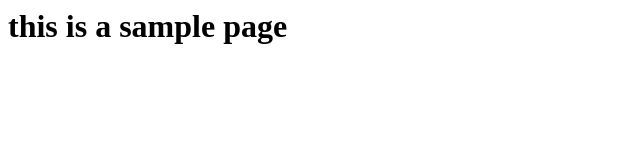
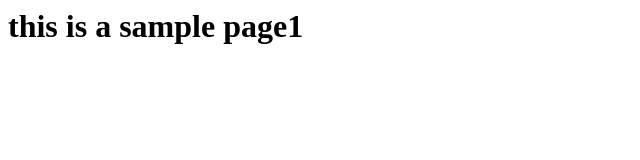
Before and after one commit to TinaGitHubUser1/webTest1, a plain HTML site: page index.html in a window 1280 px wide. Shown: the full height of the page, 0-640 px from the left. Drawn offline with Linux system fonts and the light colour scheme.

Commit message:
committed

```diff
--- a/index.html
+++ b/index.html
@@ -1 +1 @@
-<h1> this is a sample page<h1>
+<h1> this is a sample page1<h1>
```
